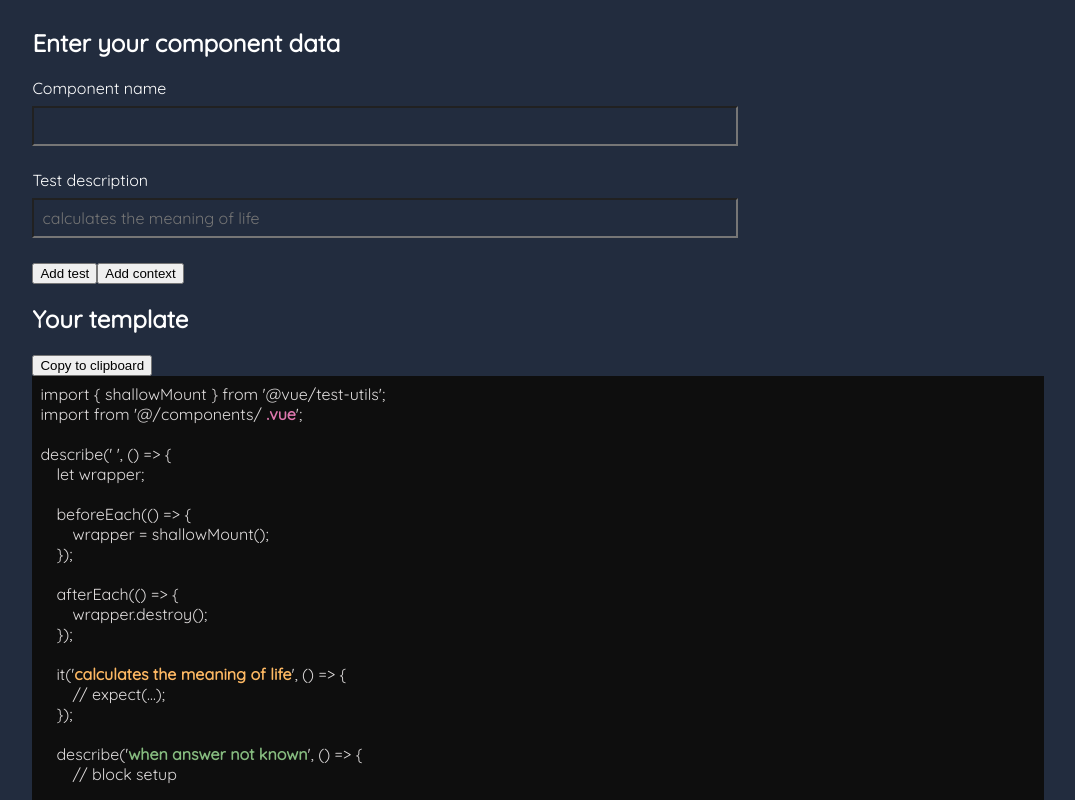
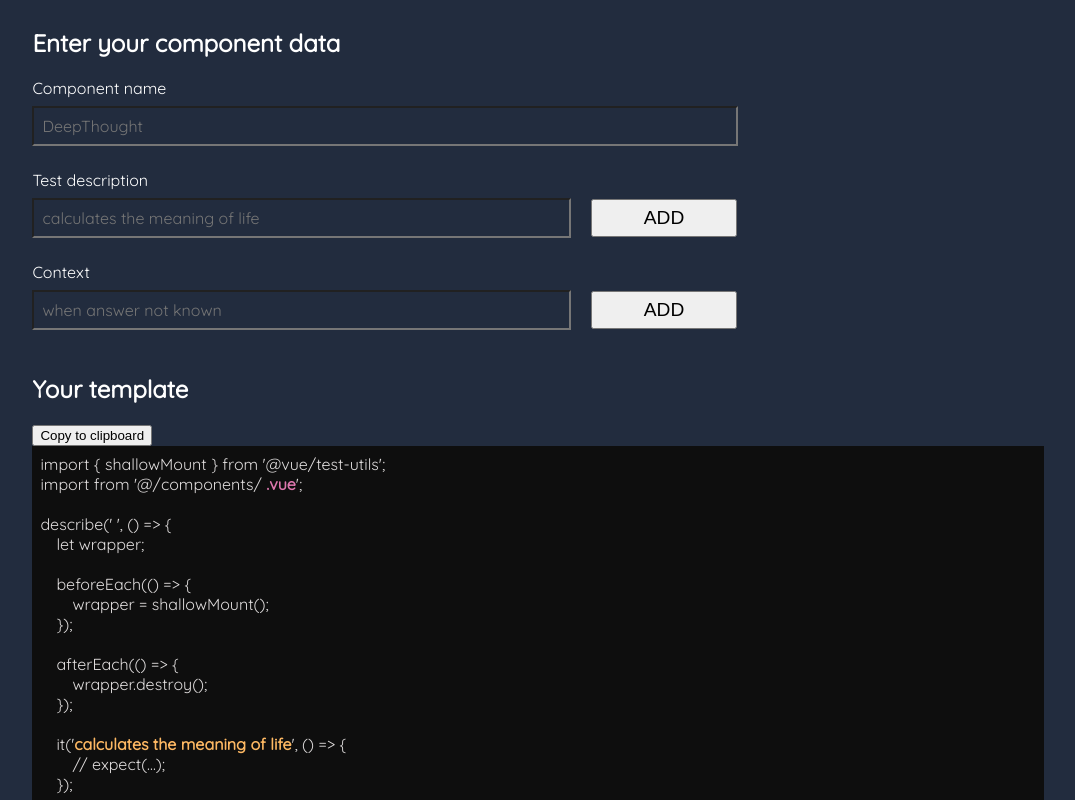
Before and after one commit to metamoni/vue_test_template_generator, a Vue app: page / in a window 1280 px wide. Shown: the top 800 px of the page, without its empty margins (102-1177 px from the left). Built offline with nearby package versions, Linux system fonts and the light colour scheme.

Commit message:
add example and context on button click
- previously included a single example and context
- converted example and context blocks to form

```diff
--- a/src/components/ComponentDetailForm.vue
+++ b/src/components/ComponentDetailForm.vue
@@ -1,29 +1,45 @@
 <template>
   <section>
     <h2>Enter your component data</h2>
-    <label for="component-name">Component name</label>
-    <input id="component-name" @keyup="updateName" :placeholder="this.$store.state.componentName" />
 
-    <label for="example">Test description</label>
-    <input id="example" @keyup="updateExample" :placeholder="this.$store.state.example" />
+    <label for="component-name">Component name</label><br/>
+    <input id="component-name" @keyup="updateName" :placeholder="name" />
 
-    <button>Add test</button>
-    <button @click="addContext">Add context</button>
+    <form id="example-form" @submit.prevent="submitExample()">
+      <label for="example">Test description</label><br/>
+      <input id="example" ref="exampleInput" :placeholder="example" />
+      <button type="submit">ADD</button>
+    </form>
+
+    <form id="context-form" @submit.prevent="submitContext()">
+      <label for="context">Context</label><br/>
+      <input id="context" ref="contextInput" :placeholder="context" />
+      <button type="submit">ADD</button>
+    </form>
   </section>
 </template>
 
 <script>
 export default {
   name: 'ComponentDetailForm',
+  data() {
+    return {
+      name: this.$store.state.name,
+      example: this.$store.state.example,
+      context: this.$store.state.context,
+    };
+  },
   methods: {
     updateName(event) {
       this.$store.commit('updateComponentName', event.target.value);
     },
-    updateExample(event) {
-      this.$store.commit('updateExample', event.target.value);
+    submitExample() {
+      this.$store.commit('addExample', this.$refs.exampleInput.value);
+      document.getElementById('example-form').reset();
     },
-    updateContext(event) {
-      this.$store.commit('updateContext', event.target.value);
+    submitContext() {
+      this.$store.commit('addContext', this.$refs.contextInput.value);
+      document.getElementById('context-form').reset();
     },
   },
 };
@@ -34,31 +50,61 @@ section {
   margin-right: 2em;
 }
 
-label, input {
-  display: block;
-}
-
-label {
-  margin-bottom: 0.5em;
-}
-
 input {
   color: #c7cfe2;
   font-size: 1em;
   width: 30em;
   padding: 0.5em;
   margin-bottom: 1.5em;
+  margin-top: 0.5em;
+}
+
+#example, #context {
+  width: 24em;
+}
+
+button {
+  width: 4em;
+  margin-left: 1em;
+  padding: 0.3em 0.7em;
+  font-size: 1.2em;
 }
 
 @media screen and (max-width: 1350px) {
   input {
-    width: 70%;;
+    width: 70%;
+  }
+
+  #example, #context {
+    width: 53%;
+  }
+
+  button {
+    width: 15%;
+  }
+}
+
+@media screen and (max-width:950px) {
+  input {
+    width: 93%;
+  }
+
+  #example, #context {
+    width: 76%;
+  }
+
+  button {
+    width: 15%;
   }
 }
 
 @media screen and (max-width: 700px) {
-  input {
-    width: 100%;;
+  #example, #context {
+    width: 68%;
+  }
+
+  button {
+    width: 20%;
   }
 }
 </style>
```
